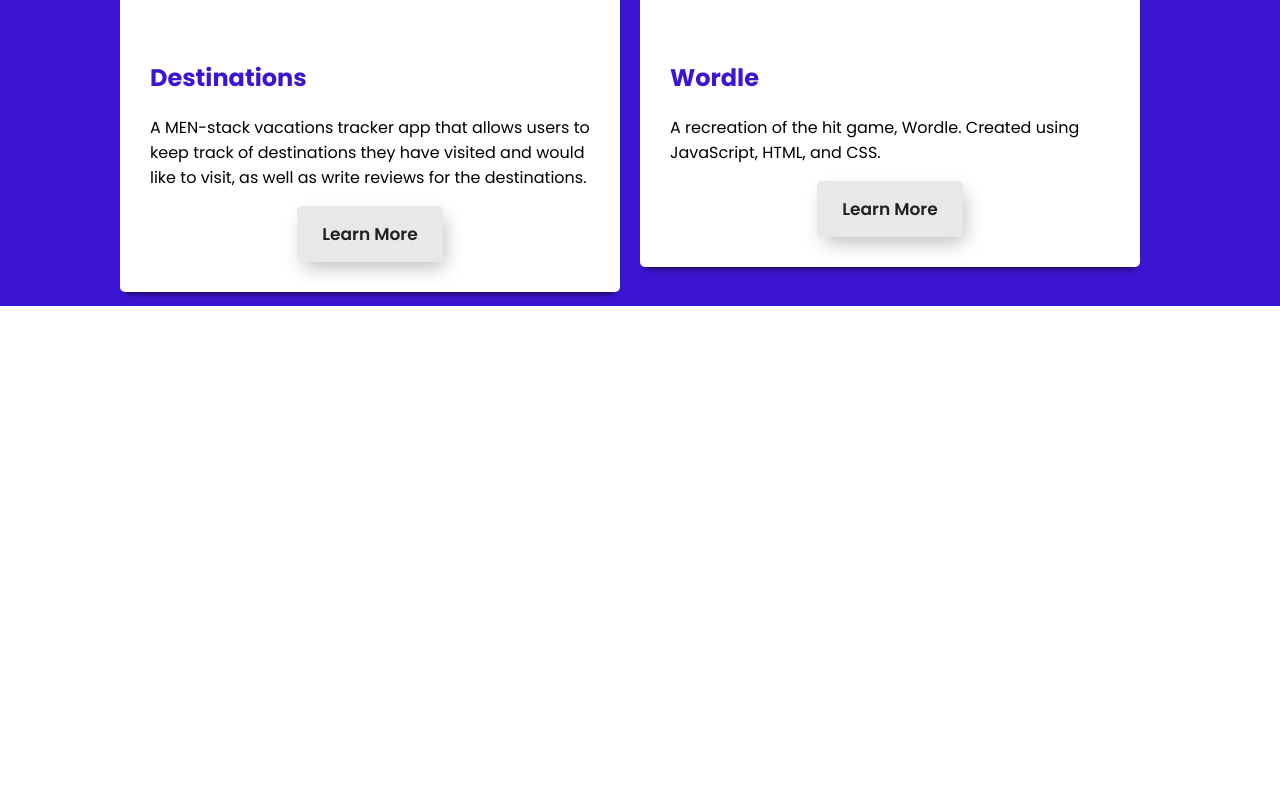
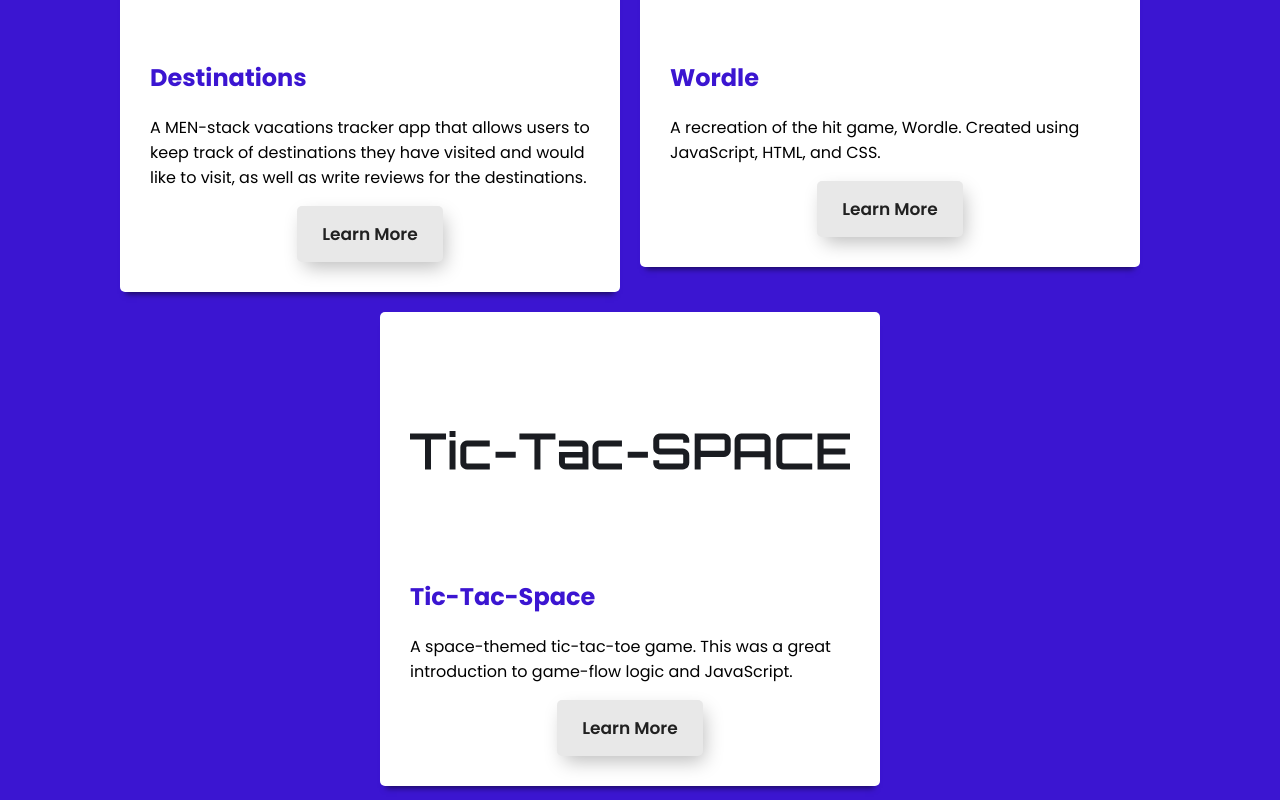
Before and after one commit to jhudson357/portfolio, a React (Create React App) app: page /projects in a window 1280 px wide. Shown: the part 999-1799 px from the top of the page. Before the commit the page ends 1305 px from the top, so only its background shows below. Built offline with nearby package versions, Linux system fonts and the light colour scheme.

Commit message:
add tic-tac-toe to projects

```diff
--- a/src/data/project.js
+++ b/src/data/project.js
@@ -69,7 +69,23 @@
       'Google Fonts',
       'Figma'
     ]
-  }
+  },
+  {
+    title: 'Tic-Tac-Space',
+    description: 'A space-themed tic-tac-toe game. This was a great introduction to game-flow logic and JavaScript.',
+    image: '../../project-screenshots/tic-tac-space.png',
+    logo: '../../project-logos/tic-tac-space-logo.svg',
+    repositoryLink: 'https://github.com/jhudson357/ttt-weekend',
+    deploymentLink: 'https://tic-tac-space.netlify.app/',
+    technologies: [
+      'JavaScript',
+      'HTML',
+      'CSS',
+      'Google Fonts',
+      'Bootstrap',
+      'Animate CSS'
+    ]
+  },
 ]
 
 export {
--- a/src/pages/ProjectDetails/ProjectDetails.jsx
+++ b/src/pages/ProjectDetails/ProjectDetails.jsx
@@ -15,7 +15,7 @@
 
         <div className={styles.projectHeader}>
           <h1>{project.title}.</h1>
-          <a href='/projects'>All Projects</a>
+          <a href='/projects'>Back to Projects</a>
         </div>
 
         <p>
--- a/src/pages/ProjectDetails/ProjectDetails.module.css
+++ b/src/pages/ProjectDetails/ProjectDetails.module.css
@@ -29,6 +29,13 @@
 .projectHeader > h1 {
   font-size: 50px;
   margin-bottom: 0;
+}
+
+.projectHeader > a:hover {
+  color: var(--secondary);
+  background-color: var(--primary);
+  border-radius: 5px;
+  padding: 0 5px;
 }
 
 .launchBtn {
```
Also changed, not shown: public/project-logos/tic-tac-space-logo.svg (added), public/project-screenshots/tic-tac-space.png (added).
